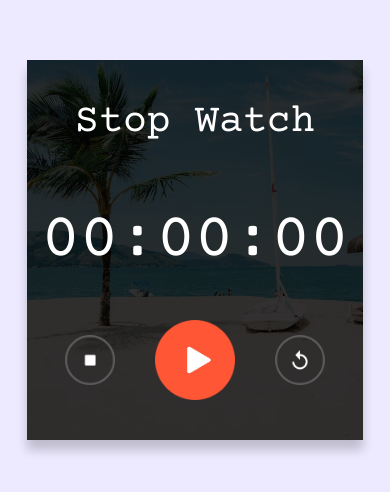
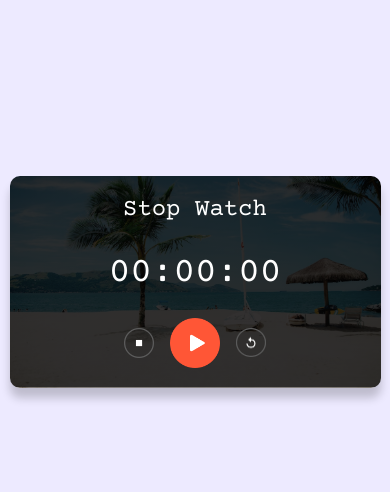
Before and after one commit to Anjum00/StopWatch, a plain HTML site: page index.html in a window 390 px wide. Shown: the part 140-632 px from the top of the page. Drawn offline with nearby package versions, Linux system fonts and the light colour scheme.

Commit message:
responsivee

```diff
--- a/style.css
+++ b/style.css
@@ -1,9 +1,14 @@
 @import url('https://fonts.googleapis.com/css2?family=Courier+Prime:ital,wght@0,400;0,700;1,400;1,700&display=swap');
-
 
 body {
     background: #edeaff;
     font-family: "Courier Prime", monospace;
+    margin: 0;
+    padding: 0;
+    display: flex;
+    justify-content: center;
+    align-items: center;
+    min-height: 100vh;
 }
 
 .stopWatch {
@@ -13,14 +18,15 @@ body {
     background-size: cover;
     background-position: center;
     text-align: center;
-    padding: 40px 0;
+    padding: 40px 20px;
     color: #fff;
-    margin: 200px auto 0;
+    margin: 100px auto;
     box-shadow: 0 10px 10px rgba(0, 0, 0, 0.2);
+    border-radius: 10px;
 }
 
 .stopWatch h1 {
-    margin-top: 60px;
+    margin-top: 30px;
     font-size: 64px;
     font-weight: lighter;
 }
@@ -29,20 +35,75 @@ body {
     display: flex;
     align-items: center;
     justify-content: center;
+    margin-top: 20px;
 }
 
-.buttons img{
+.buttons img {
     width: 100%;
     max-width: 50px;
-    margin: 0 20px;
+    margin: 0 15px;
     cursor: pointer;
+    transition: transform 0.3s ease;
 }
 
-.buttons img:nth-child(2){
+.buttons img:hover {
+    transform: scale(1.1);
+}
+
+.buttons img:nth-child(2) {
     max-width: 80px;
 }
 
-.stopWatch :nth-child(1){
+.stopWatch :nth-child(1) {
     font-size: 40px;
     margin-top: 0;
 }
+
+/* Responsive Design */
+@media screen and (max-width: 768px) {
+    .stopWatch {
+        padding: 30px 15px;
+        margin: 50px auto;
+    }
+
+    .stopWatch h1 {
+        font-size: 48px;
+    }
+
+    .buttons img {
+        max-width: 40px;
+        margin: 0 10px;
+    }
+
+    .buttons img:nth-child(2) {
+        max-width: 60px;
+    }
+
+    .stopWatch :nth-child(1) {
+        font-size: 30px;
+    }
+}
+
+@media screen and (max-width: 480px) {
+    .stopWatch {
+        padding: 20px 10px;
+        margin: 30px auto;
+    }
+
+    .stopWatch h1 {
+        font-size: 36px;
+    }
+
+    .buttons img {
+        max-width: 30px;
+        margin: 0 8px;
+    }
+
+    .buttons img:nth-child(2) {
+        max-width: 50px;
+    }
+
+    .stopWatch :nth-child(1) {
+        font-size: 24px;
+    }
+}
```
